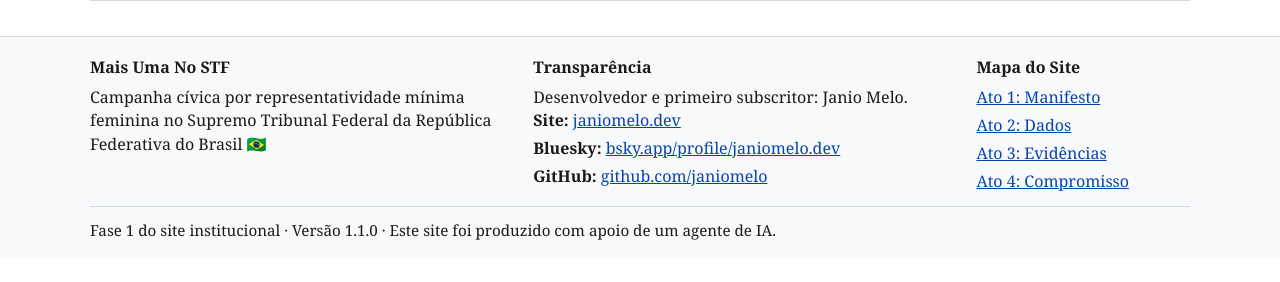
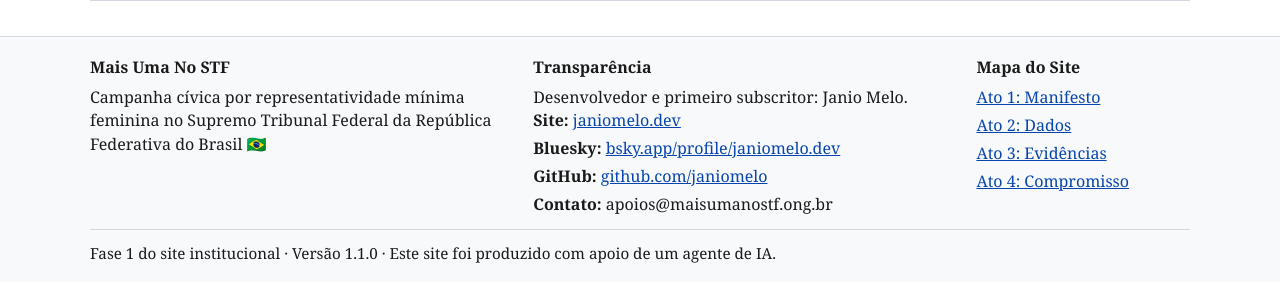
Before and after one commit to janiomelo/maisumanostf.ong.br, a Flask app: page /entrar?proximo=/admin/apoios in a window 1280 px wide. Shown: the part 826-1108 px from the top of the page. Before the commit the page ends 1066 px from the top, so only its background shows below. Run offline with Flask 3, Linux system fonts and the light colour scheme; parts of the project's set-up code (start-up, migrations or seed data) failed here and were passed over; some libraries are stand-ins or nearby versions.

Commit message:
feat: add contact email to footer section in base template

```diff
--- a/app/templates/publico/base.html
+++ b/app/templates/publico/base.html
@@ -77,6 +77,7 @@
           <li><strong>Site:</strong> <a href="https://janiomelo.dev" target="_blank" rel="noopener">janiomelo.dev</a></li>
           <li><strong>Bluesky:</strong> <a href="https://bsky.app/profile/janiomelo.dev" target="_blank" rel="noopener">bsky.app/profile/janiomelo.dev</a></li>
           <li><strong>GitHub:</strong> <a href="https://github.com/janiomelo" target="_blank" rel="noopener">github.com/janiomelo</a></li>
+          <li><strong>Contato:</strong> apoios@maisumanostf.ong.br</li>
         </ul>
       </section>
 
```
